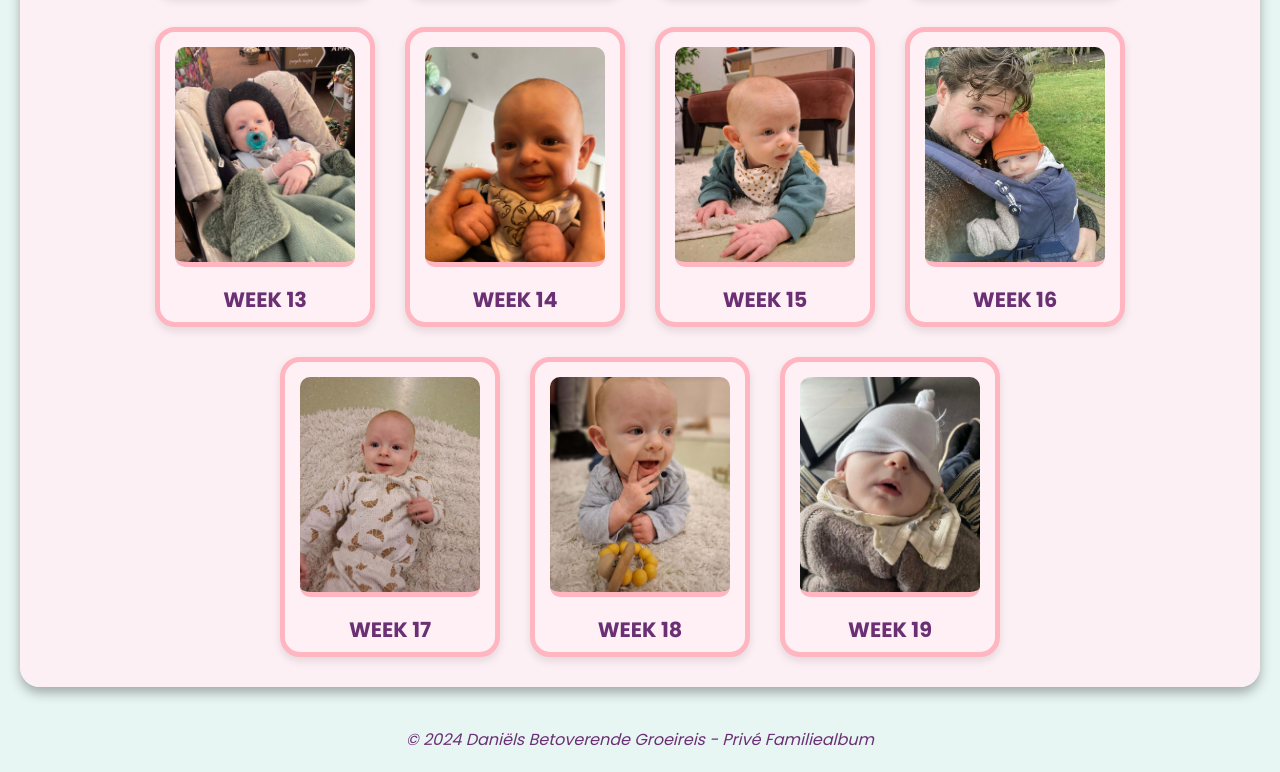
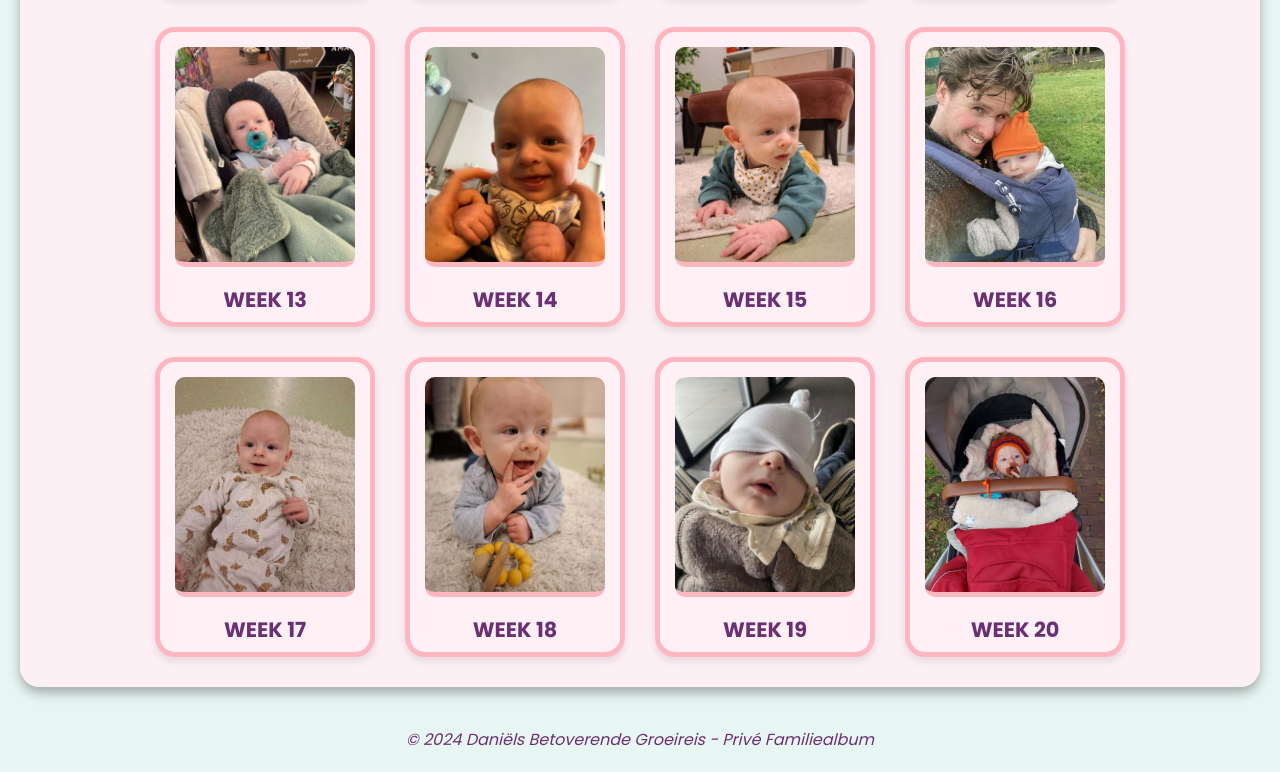
Before and after one commit to motherfuckingkeanefan/Daniels-Groeireis, a plain HTML site: page index.html in a window 1280 px wide. Shown: the part 1280-2052 px from the top of the page. Drawn offline with Linux system fonts and the light colour scheme.

Commit message:
Update index.html

```diff
--- a/index.html
+++ b/index.html
@@ -96,6 +96,10 @@
                 <img src="/Daniel vlinderfoto's/Week 19.jpg" alt="Daniël bij 19 weken">
                 <p>Week 19</p>
             </div>
+            <div class="photo-item">
+                <img src="/Daniel vlinderfoto's/Week 20.jpg" alt="Daniël bij 20 weken">
+                <p>Week 20</p>
+            </div>
         </div>
     </section>
     <footer>
```
